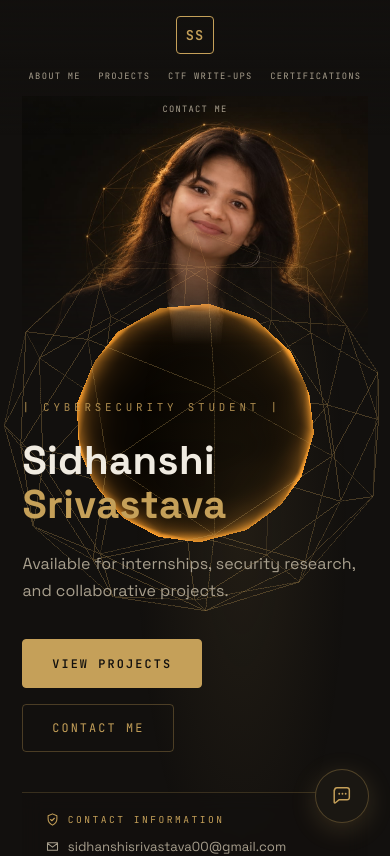
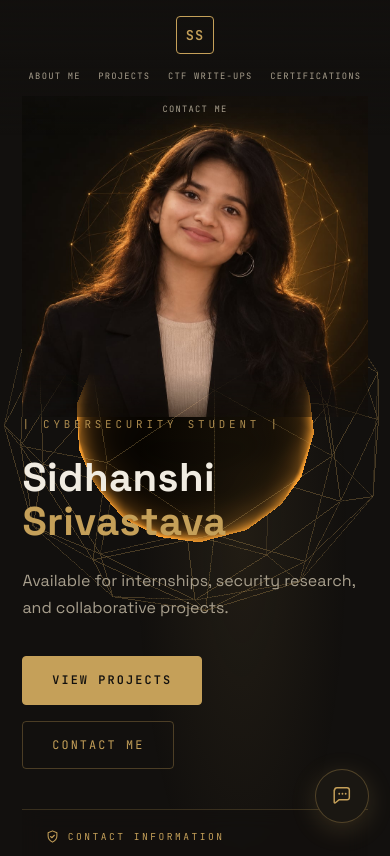
Before and after one commit to Sidhanshi1820/SiddhiPort, a React (Vite) app: page / in a window 390 px wide. Shown: the top 856 px of the page. Built offline with nearby package versions, Linux system fonts and the light colour scheme.

Commit message:
Show mobile hero portrait as a clean block, keep headline off the photo

```diff
--- a/src/styles/global.css
+++ b/src/styles/global.css
@@ -904,11 +904,12 @@ a.info-line:hover {
   .hero-visual {
     position: static;
     width: 100%;
-    height: 36vh;
+    height: 38vh;
     flex-shrink: 0;
-    /* Fade out fully before the headline starts — no photo behind the text. */
-    -webkit-mask-image: linear-gradient(to bottom, #000 38%, transparent 82%);
-    mask-image: linear-gradient(to bottom, #000 38%, transparent 82%);
+    /* Mobile: a clean photo block — only the bottom edge softens, the
+       headline never sits on top of the photo. */
+    -webkit-mask-image: linear-gradient(to bottom, #000 86%, rgba(0, 0, 0, 0.45) 100%);
+    mask-image: linear-gradient(to bottom, #000 86%, rgba(0, 0, 0, 0.45) 100%);
   }
 
   .hero-inner {
```
